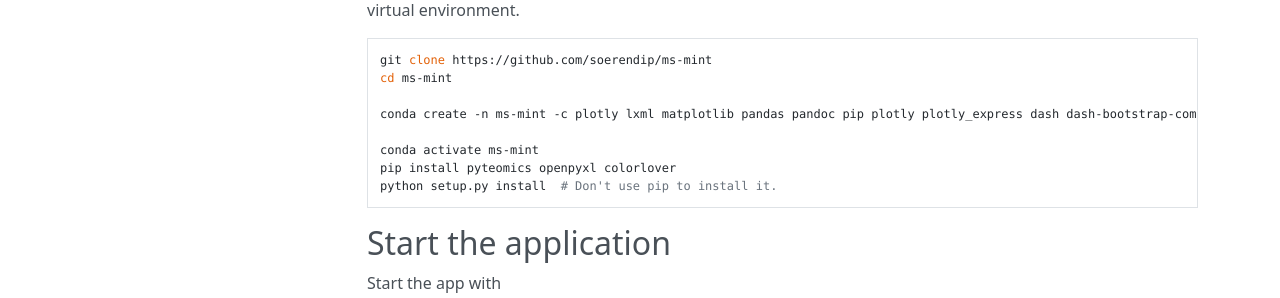
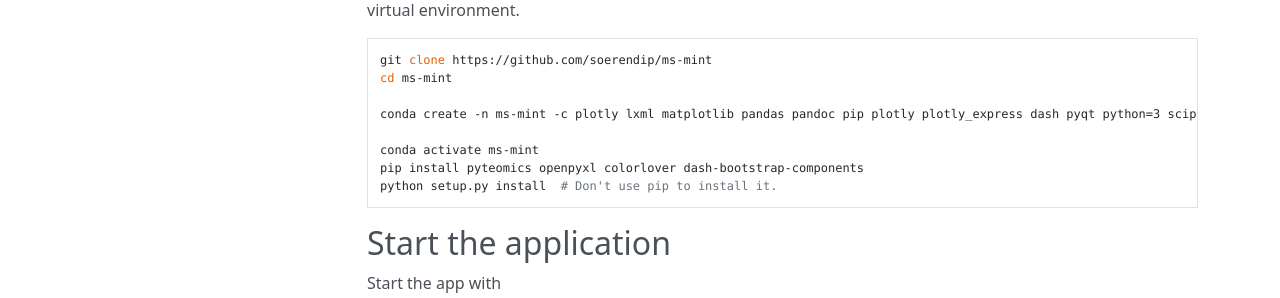
Before and after one commit to LewisResearchGroup/ms-mint, an MkDocs documentation site: the page built from docs/index.md, in a window 1280 px wide and 989 px high. Shown: the part 369-667 px from the top of the window. Built offline with MkDocs 1.6.1, drawn with Linux system fonts in a browser that asks for light colours; nearby versions of some CDN libraries.

```diff
--- a/docs/index.md
+++ b/docs/index.md
@@ -9,10 +9,10 @@ Here we use `conda` from the [miniconda](https://conda.io/en/latest/miniconda.ht
     git clone https://github.com/soerendip/ms-mint
     cd ms-mint
 
-    conda create -n ms-mint -c plotly lxml matplotlib pandas pandoc pip plotly plotly_express dash dash-bootstrap-components pyqt python=3 scipy setuptools sqlite statsmodels flask
+    conda create -n ms-mint -c plotly lxml matplotlib pandas pandoc pip plotly plotly_express dash pyqt python=3 scipy setuptools sqlite statsmodels flask
 
     conda activate ms-mint
-    pip install pyteomics openpyxl colorlover
+    pip install pyteomics openpyxl colorlover dash-bootstrap-components
     python setup.py install  # Don't use pip to install it.
 
 
```
